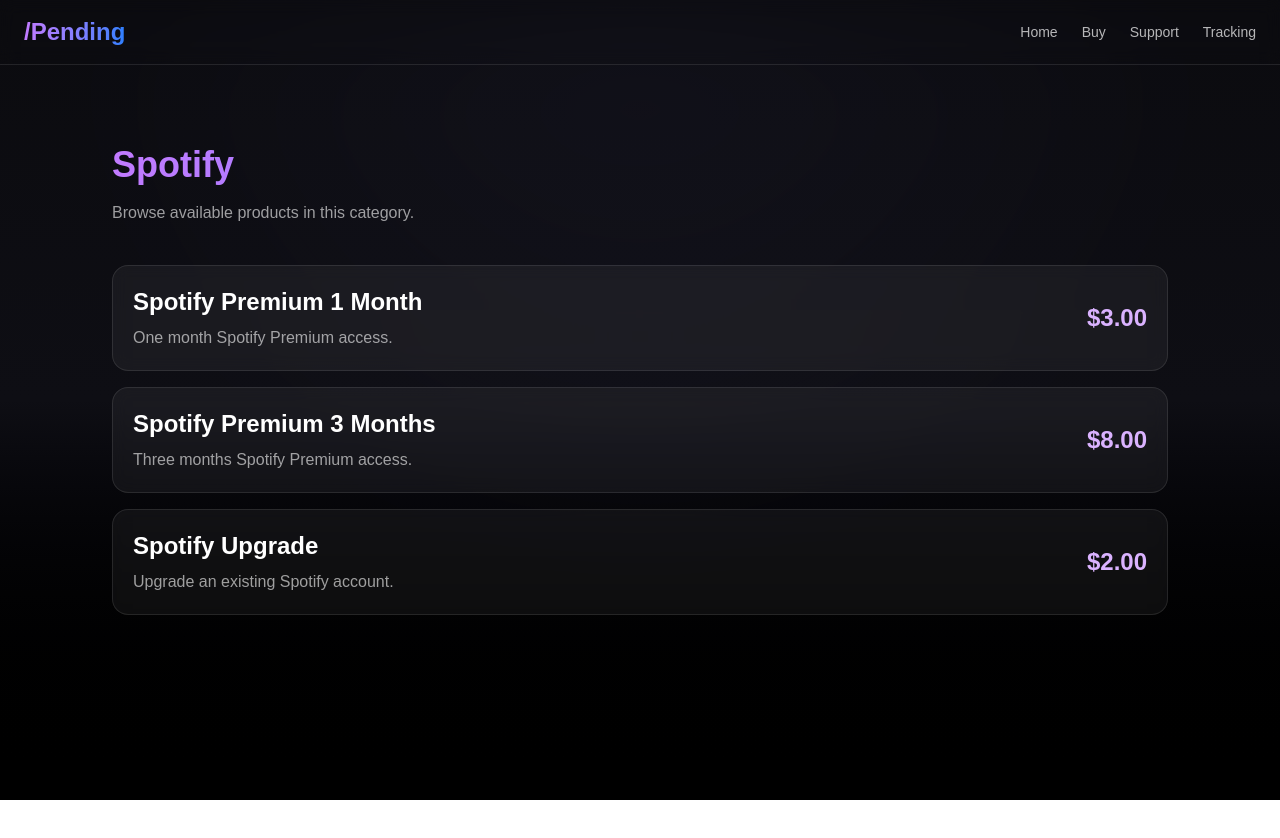
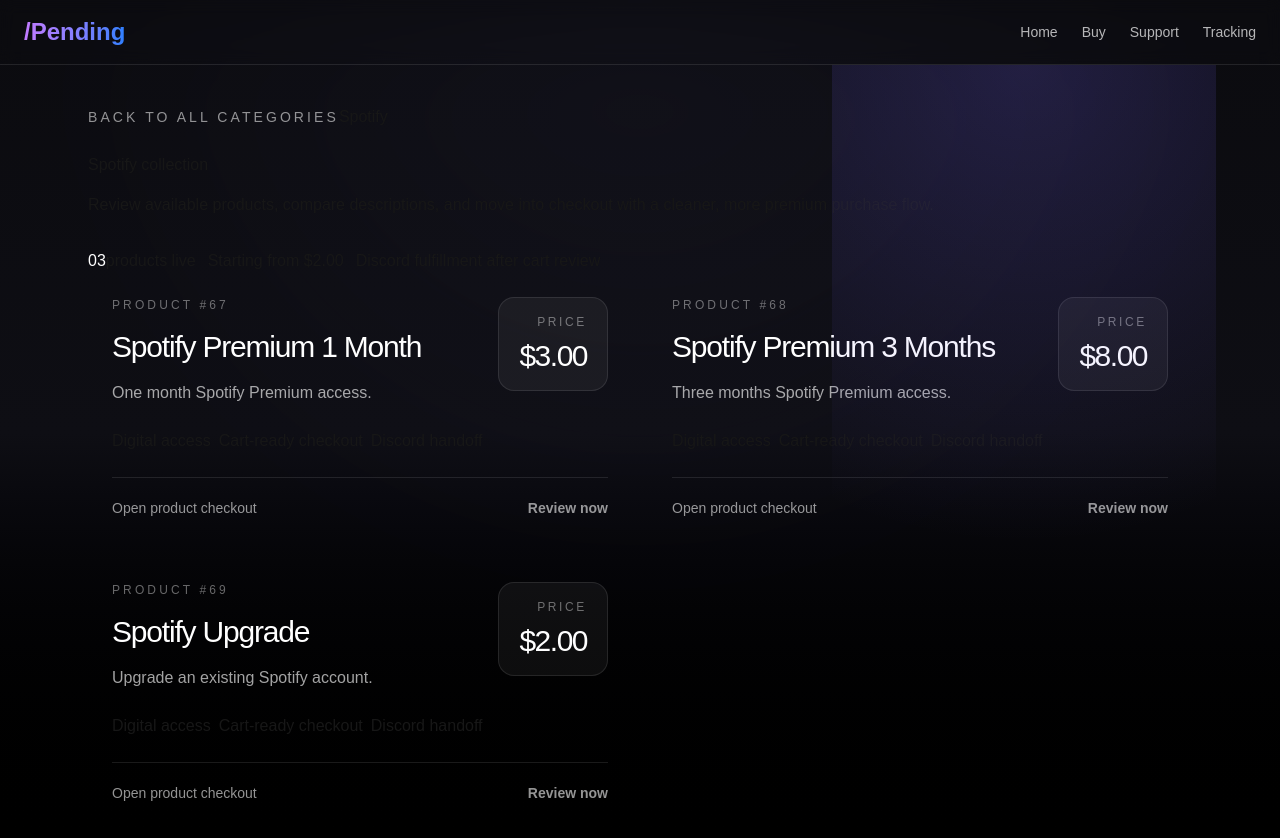
Before and after one commit to StillJad/pending, a Next.js app: page /products/spotify in a window 1280 px wide. Shown: the top 838 px of the page. Before the commit the page ends 800 px from the top, so only its background shows below. Built offline with nearby package versions, Linux system fonts and the light colour scheme.

Commit message:
Refactor category page to improve product filtering

```diff
--- a/app/products/[category]/page.tsx
+++ b/app/products/[category]/page.tsx
@@ -1,5 +1,6 @@
 import Link from "next/link";
-import { products } from "../../../data/products";
+import { products } from "@/data/products";
+import { formatCurrency, parsePrice, toCategorySlug } from "@/lib/site";
 
 type CategoryPageProps = {
   params: Promise<{
@@ -10,55 +11,122 @@
 export default async function CategoryPage({ params }: CategoryPageProps) {
   const { category } = await params;
 
-  const categoryName = category
+  const categoryProducts = products.filter(
+    (product) => toCategorySlug(product.category) === category
+  );
+
+  const categoryName =
+    categoryProducts[0]?.category ??
+    category
       .split("-")
       .map((word) => word.charAt(0).toUpperCase() + word.slice(1))
       .join(" ");
 
-  const categoryProducts = products.filter(
-    (product) =>
-      product.category.toLowerCase().replace(/\s+/g, "-") === category
-  );
-
   if (categoryProducts.length === 0) {
     return (
-      <main className="text-white">
-        <div className="mx-auto max-w-6xl px-6 py-10">
-          <h1 className="text-4xl font-bold bg-gradient-to-r from-purple-400 to-blue-500 bg-clip-text text-transparent">Category not found</h1>
-          <p className="mt-4 text-white/60">
-            No products were found for {categoryName}.
+      <main className="page-shell">
+        <section className="page-header">
+          <span className="page-kicker">Missing category</span>
+          <h1 className="section-title mt-6">Category not found.</h1>
+          <p className="section-copy mt-4">
+            No products were found for {categoryName}. Head back to the catalog
+            to keep browsing active categories.
           </p>
+          <div className="mt-8 flex flex-wrap gap-3">
+            <Link href="/products" className="button-base button-primary">
+              Back to catalog
+            </Link>
+            <Link href="/ticket" className="button-base button-secondary">
+              Contact support
+            </Link>
           </div>
+        </section>
       </main>
     );
   }
 
+  const prices = categoryProducts.map((product) => parsePrice(product.price));
+
   return (
-    <main className="text-white">
-      <div className="mx-auto max-w-6xl px-6 py-10">
-        <h1 className="text-4xl font-bold bg-gradient-to-r from-purple-400 to-blue-500 bg-clip-text text-transparent">{categoryName}</h1>
-        <p className="mt-4 text-white/60">
-          Browse available products in this category.
+    <main className="page-shell">
+      <section className="page-header">
+        <div className="pointer-events-none absolute inset-y-0 right-0 w-1/3 bg-[radial-gradient(circle_at_top,rgba(119,101,255,0.2),transparent_58%)]" />
+
+        <Link
+          href="/products"
+          className="button-base button-ghost w-fit px-0 text-sm uppercase tracking-[0.22em] text-white/55 hover:text-white"
+        >
+          Back to all categories
+        </Link>
+
+        <span className="page-kicker mt-6">{categoryName}</span>
+        <h1 className="section-title mt-6">{categoryName} collection</h1>
+        <p className="section-copy mt-4">
+          Review available products, compare descriptions, and move into
+          checkout with a cleaner, more premium purchase flow.
         </p>
 
-        <div className="mt-10 grid gap-4">
-          {categoryProducts.map((product) => (
+        <div className="mt-8 flex flex-wrap gap-3">
+          <div className="chip">
+            <span className="font-display text-white">
+              {categoryProducts.length.toString().padStart(2, "0")}
+            </span>
+            products live
+          </div>
+          <div className="chip">
+            Starting from {formatCurrency(Math.min(...prices))}
+          </div>
+          <div className="chip">Discord fulfillment after cart review</div>
+        </div>
+      </section>
+
+      <section className="grid gap-4 xl:grid-cols-2">
+        {categoryProducts.map((product, index) => (
           <Link
             key={product.id}
             href={`/checkout/${product.id}/${product.slug}`}
-              className="group rounded-2xl border border-white/10 bg-white/5 p-5 backdrop-blur transition hover:scale-[1.03] hover:bg-white/10 hover:shadow-[0_0_30px_rgba(120,119,198,0.15)]"
+            className={`glass-card card-hover group p-6 reveal-up stagger-${
+              (index % 4) + 1
+            }`}
           >
-              <div className="flex flex-col gap-3 sm:flex-row sm:items-center sm:justify-between">
-                <div>
-                  <h2 className="text-2xl font-semibold transition group-hover:text-purple-300">{product.name}</h2>
-                  <p className="mt-2 text-white/60">{product.description}</p>
+            <div className="card-glow" />
+
+            <div className="flex flex-col gap-6">
+              <div className="flex flex-col gap-5 md:flex-row md:items-start md:justify-between">
+                <div className="max-w-xl">
+                  <p className="text-xs uppercase tracking-[0.26em] text-white/40">
+                    Product #{product.id}
+                  </p>
+                  <h2 className="font-display mt-4 text-3xl tracking-[-0.04em] text-white">
+                    {product.name}
+                  </h2>
+                  <p className="mt-4 text-white/64">{product.description}</p>
                 </div>
-                <p className="text-2xl font-bold text-purple-300">{product.price}</p>
+
+                <div className="rounded-2xl border border-white/10 bg-white/[0.05] px-5 py-4 text-left md:text-right">
+                  <p className="text-xs uppercase tracking-[0.22em] text-white/40">
+                    Price
+                  </p>
+                  <p className="font-display mt-2 text-3xl tracking-[-0.05em] text-white">
+                    {formatCurrency(parsePrice(product.price))}
+                  </p>
+                </div>
+              </div>
+
+              <div className="flex flex-wrap gap-2">
+                <span className="chip-muted">Digital access</span>
+                <span className="chip-muted">Cart-ready checkout</span>
+                <span className="chip-muted">Discord handoff</span>
+              </div>
+
+              <div className="flex items-center justify-between border-t border-white/10 pt-5 text-sm text-white/58 transition group-hover:text-white/78">
+                <span>Open product checkout</span>
+                <span className="font-semibold">Review now</span>
+              </div>
             </div>
           </Link>
         ))}
-        </div>
-      </div>
+      </section>
     </main>
   );
 }
```
Lines whose indentation alone changed are shown as unchanged.
